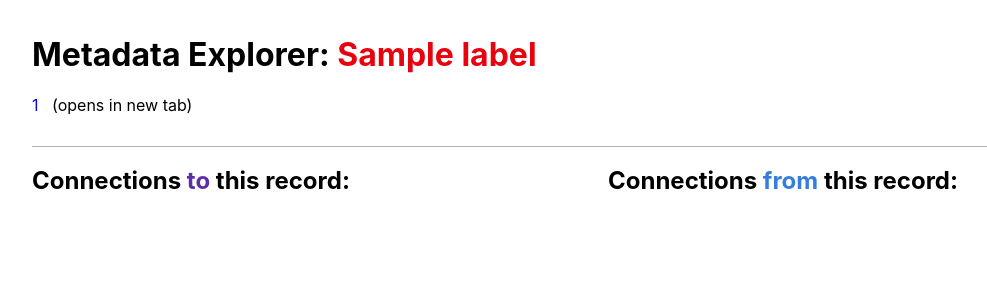
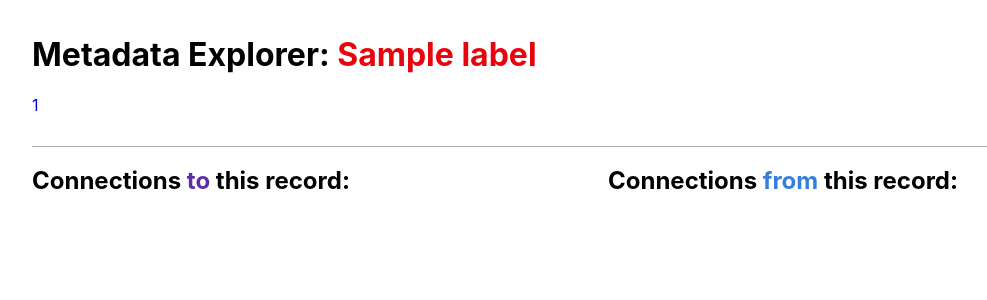
Before and after one commit to TheScienceMuseum/heritage-connector-apis, a FastAPI app: template templates/connections.html in a window 1280 px wide. Shown: the top 300 px of the page, without its empty margins (32-1019 px from the left). Run offline with FastAPI, Linux system fonts and the light colour scheme; the template is opened without the code that fills it: most values are stand-ins (such as "Sample title", 1, 10 or a date in 2020); parts of the project's set-up code (start-up, migrations or seed data) failed here and were passed over.

Commit message:
tidy links

```diff
--- a/templates/connections.html
+++ b/templates/connections.html
@@ -63,7 +63,7 @@
     <div class="pa3 pa5-ns pt3-ns sans-serif">
         <div class="header bb b--black-30">
         <h1>Metadata Explorer: <span class="dark-red">{{label}}</span></h1>
-        <a href="{{id}}" target="_blank">{{id}}</a> (opens in new tab)
+        <a href="{{id}}" target="_blank">{{id}}</a>
         </div>
         <div class="list-container">
             <div class="fl w-50">
```
